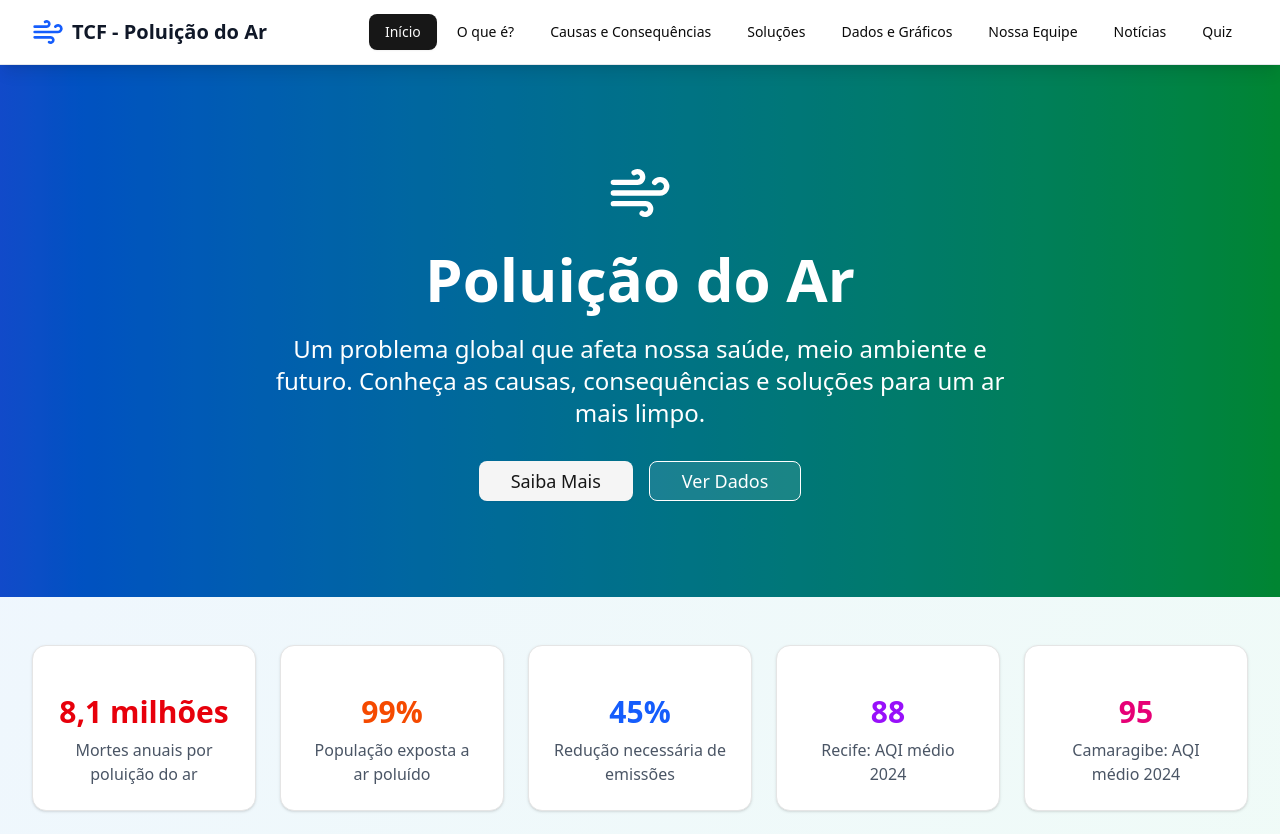
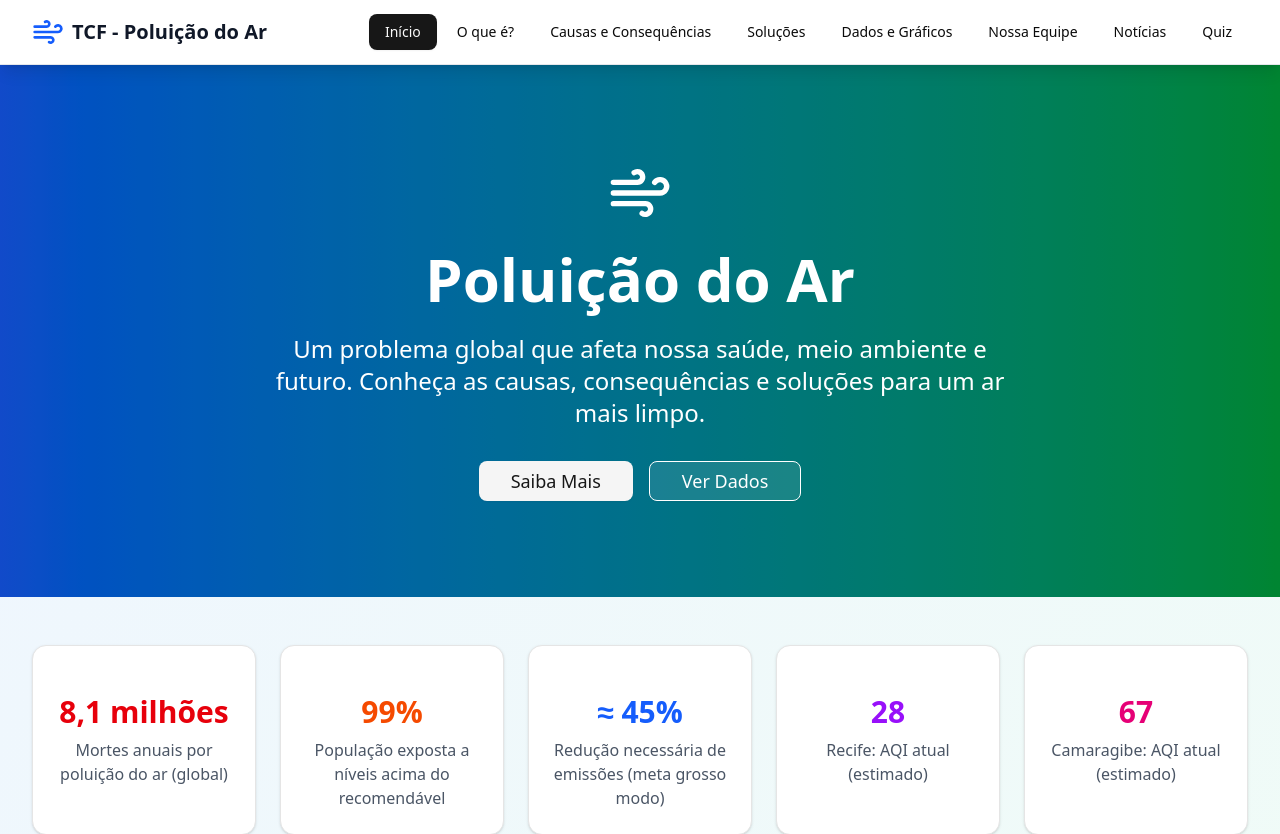
Before and after one commit to THZIMX/Tcf, a React (Vite) app: page / in a window 1280 px wide. Shown: the top 834 px of the page. Built offline with nearby package versions, Linux system fonts and the light colour scheme.

Commit message:
Update HomePage.jsx

```diff
--- a/src/components/pages/HomePage.jsx
+++ b/src/components/pages/HomePage.jsx
@@ -23,12 +23,13 @@ const HomePage = ({ onPageChange }) => {
   ]
 
   const quickStats = [
-    { label: "Mortes anuais por poluição do ar", value: "8,1 milhões", color: "text-red-600" },
-    { label: "População exposta a ar poluído", value: "99%", color: "text-orange-600" },
-    { label: "Redução necessária de emissões", value: "45%", color: "text-blue-600" },
-    { label: "Recife: AQI médio 2024", value: "88", color: "text-purple-600" },
-    { label: "Camaragibe: AQI médio 2024", value: "95", color: "text-pink-600" }
-  ]
+  { label: "Mortes anuais por poluição do ar (global)", value: "8,1 milhões", color: "text-red-600" },
+  { label: "População exposta a níveis acima do recomendável", value: "99%", color: "text-orange-600" },
+  { label: "Redução necessária de emissões (meta grosso modo)", value: "≈ 45%", color: "text-blue-600" },
+  { label: "Recife: AQI atual (estimado)", value: "28", color: "text-purple-600" },
+  { label: "Camaragibe: AQI atual (estimado)", value: "67", color: "text-pink-600" }
+]
+
 
   return (
     <div className="min-h-screen bg-gradient-to-br from-blue-50 to-green-50">
```
